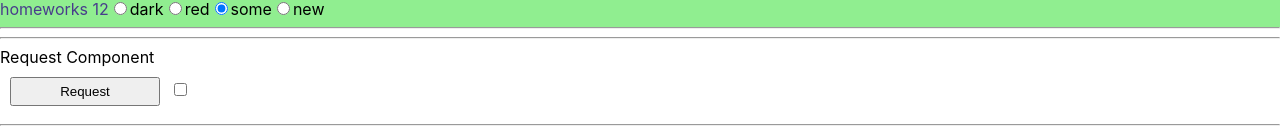
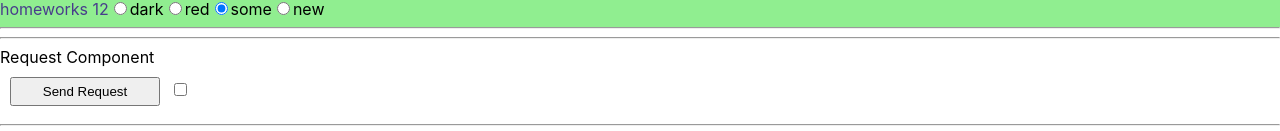
Before and after one commit to Crash2022/Samurai-Homeworks, a React (Create React App) app: page /#/pre-junior in a window 1280 px wide. Shown: the part 2373-2504 px from the top of the page. Built offline with nearby package versions, Linux system fonts and the light colour scheme.

Commit message:
hw13 done

```diff
--- a/src/p2-homeworks/h13/Request.tsx
+++ b/src/p2-homeworks/h13/Request.tsx
@@ -8,23 +8,25 @@ function Request() {
 
     //const [data, setData] = useState<any>(null);
     const [checked, setChecked] = useState<boolean>(false)
-    console.log(checked);
+    //console.log(checked);
 
-    const getRequest = () => {
-        RequestAPI.getAuth()
-            .then(response => console.log(response.body))
+    // const getRequest = () => {
+    //     RequestAPI.getAuth()
+    //         .then(response => console.log(response))
+    //         .catch(error => console.log(error))
+    // }
+
+    const sendRequest = () => {
+        RequestAPI.postCheckbox(checked)
+            .then(response => console.log(response))
             .catch(error => {
                 console.log({...error});
                 console.log(error.response ? error.response.data.errorText : error.message);
             })
     }
 
-    const postRequest = (e: ChangeEvent<HTMLInputElement>) => {
+    const changeStatus = (e: ChangeEvent<HTMLInputElement>) => {
         setChecked(e.currentTarget.checked);
-
-        RequestAPI.postCheckbox(checked)
-            .then(response => console.log(response.body))
-            .catch(error => console.log(error))
     }
 
     return (
@@ -33,12 +35,15 @@ function Request() {
                 <span>Request Component</span>
             </div>
             <div>
-                <SuperButton onClick={getRequest}>
-                    Request
+                {/*<SuperButton onClick={getRequest}>*/}
+                {/*    Get Request*/}
+                {/*</SuperButton>*/}
+                <SuperButton onClick={sendRequest}>
+                    Send Request
                 </SuperButton>
                 <SuperCheckbox
                     checked={checked}
-                    onChange={postRequest}
+                    onChange={changeStatus}
                 />
             </div>
         </div>
--- a/src/p2-homeworks/h13/RequestAPI.ts
+++ b/src/p2-homeworks/h13/RequestAPI.ts
@@ -5,13 +5,13 @@ import axios from "axios";
 // body: {success: true}
 
 export const RequestAPI = {
-    getAuth() {
-        return (
-            axios
-                .get('https://neko-cafe-back.herokuapp.com/auth/test/', {})
-                .then(response => response.data)
-        )
-    },
+    // getAuth() {
+    //     return (
+    //         axios
+    //             .get('https://neko-cafe-back.herokuapp.com/auth/test/', {})
+    //             .then(response => response.data)
+    //     )
+    // },
     postCheckbox(success: boolean) {
         return (
             axios
```
